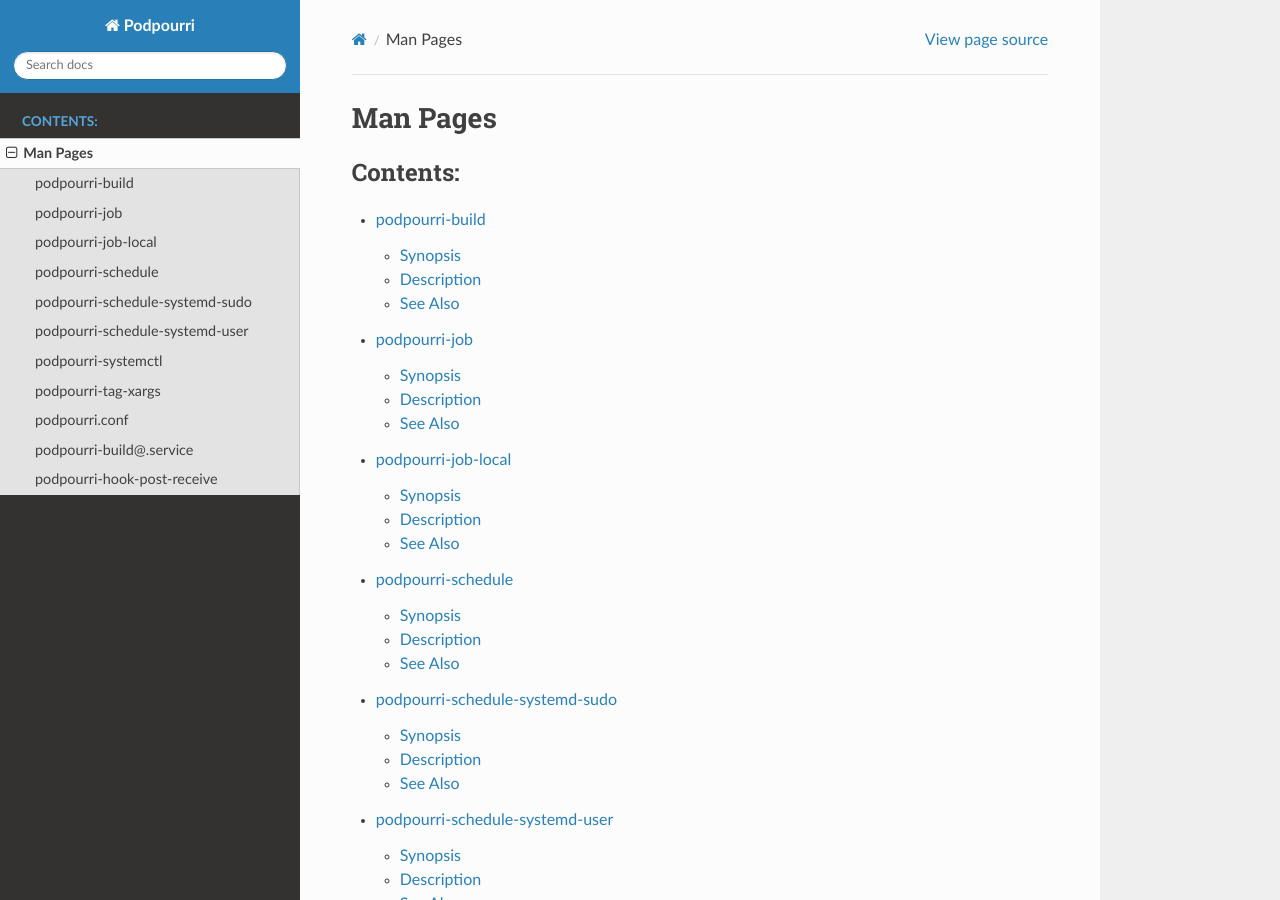
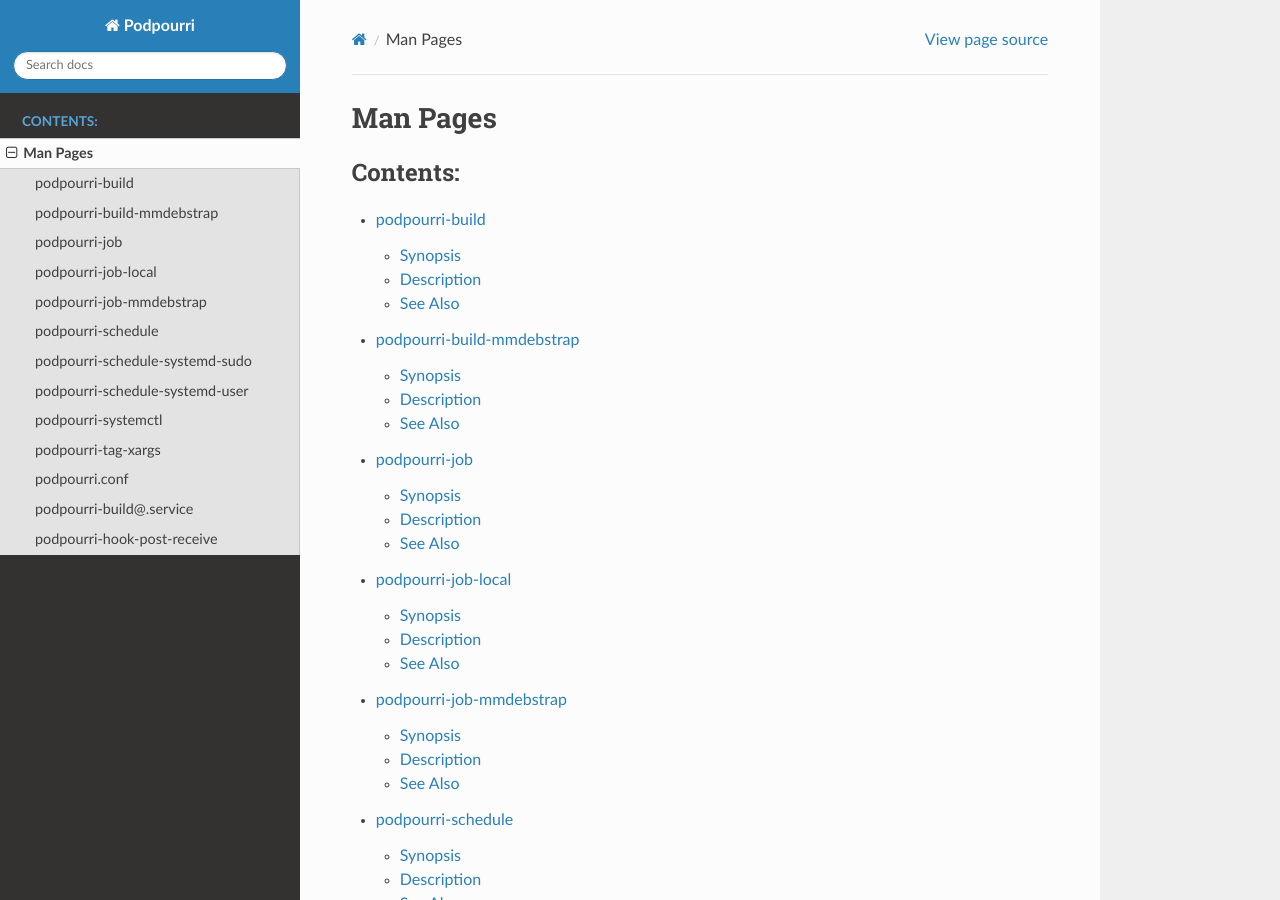
Before and after one commit to znerol/podpourri, a Sphinx documentation site: the page built from doc/man.rst, in a window 1280 px wide and 900 px high. Built offline with Sphinx 7.4.7 and the Read the Docs theme 2.0.0, drawn with Linux system fonts in a browser that asks for light colours.

Commit message:
Add docs

```diff
--- a/doc/conf.py
+++ b/doc/conf.py
@@ -146,8 +146,10 @@ latex_documents = [
 # (source start file, name, description, authors, manual section).
 man_pages = [
     ('podpourri-build.1', 'podpourri-build', 'Podpourri Documentation', [author], 1),
+    ('podpourri-build-mmdebstrap.1', 'podpourri-build-mmdebstrap', 'Podpourri Documentation', [author], 1),
     ('podpourri-job.1', 'podpourri-job', 'Podpourri Documentation', [author], 1),
     ('podpourri-job-local.1', 'podpourri-job-local', 'Podpourri Documentation', [author], 1),
+    ('podpourri-job-mmdebstrap.1', 'podpourri-job-mmdebstrap', 'Podpourri Documentation', [author], 1),
     ('podpourri-schedule.1', 'podpourri-schedule', 'Podpourri Documentation', [author], 1),
     ('podpourri-schedule-systemd-user.1', 'podpourri-schedule-systemd-user', 'Podpourri Documentation', [author], 1),
     ('podpourri-schedule-systemd-sudo.1', 'podpourri-schedule-systemd-sudo', 'Podpourri Documentation', [author], 1),
--- a/doc/man.rst
+++ b/doc/man.rst
@@ -6,8 +6,10 @@ Man Pages
    :caption: Contents:
 
    podpourri-build.1
+   podpourri-build-mmdebstrap.1
    podpourri-job.1
    podpourri-job-local.1
+   podpourri-job-mmdebstrap.1
    podpourri-schedule.1
    podpourri-schedule-systemd-sudo.1
    podpourri-schedule-systemd-user.1
```
Also changed, not shown: doc/podpourri-build-mmdebstrap.1.rst (added, +37 -0 lines), doc/podpourri-job-mmdebstrap.1.rst (added, +19 -0 lines).
